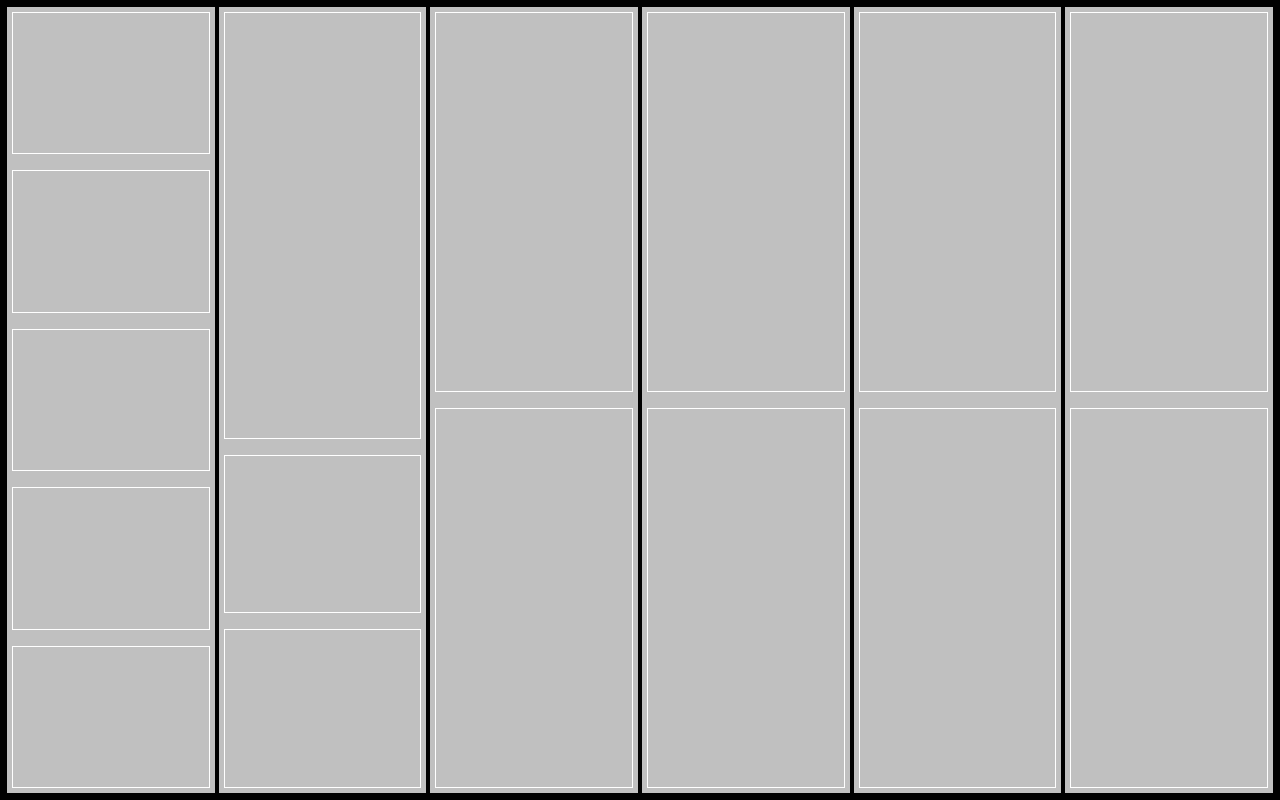
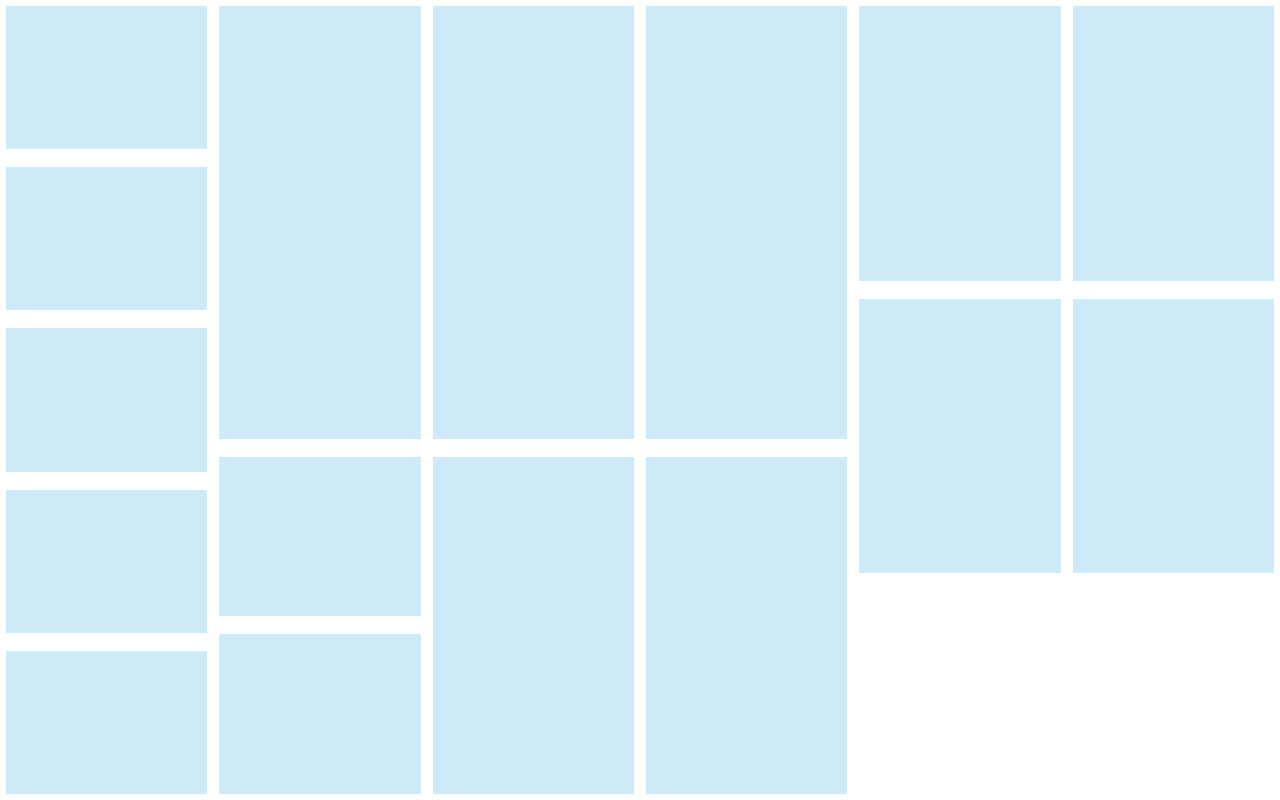
Before and after one commit to Babb2000/FlexBox-Grid-Project, a plain HTML site: page index.html in a window 1280 px wide. Drawn offline with Linux system fonts and the light colour scheme.

Commit message:
Changed styling to better visualize sections

```diff
--- a/style.css
+++ b/style.css
@@ -20,9 +20,9 @@ body{
 /*End of Root Styling*/
 .mainContainer{
     border-style: border-box;
+    /*border: 5px solid black;*/
     height: 100%;
     width: 100%;
-    border: 5px solid black;
     /*padding: 5px;*/
     display: flex;
 }
@@ -30,9 +30,9 @@ body{
 .mainColumn{
     height: 100%;
     width: 100%;
-    background-color: silver;
+    background-color: white;
     border-style: border-box;
-    border: 2px solid black;
+    /*border: 2px solid black;*/
 
     /*padding: 5px;*/
     padding: 5px;
@@ -40,13 +40,12 @@ body{
     flex-direction: column;
     align-items: stretch;
     gap: 1rem;
-
-
 }
 
 .flexbox-item{
     height: 100%;
     border: 1px solid white;
+    background-color: #cceaf7;
 }
 
 .flex-item-6{
@@ -58,3 +57,17 @@ body{
     flex-basis: 0;
     flex-grow: 1;
 }
+
+.flex-item-9{
+    height: 55%;
+    flex-shrink: 0;
+}
+
+.flex-item-11{
+    height: 55%;
+    flex-shrink: 0;
+}
+
+.flex-item-13, .flex-item-14, .flex-item-15, .flex-item-16{
+    height: 35%
+}
```
Also changed, not shown: 1 other file.
